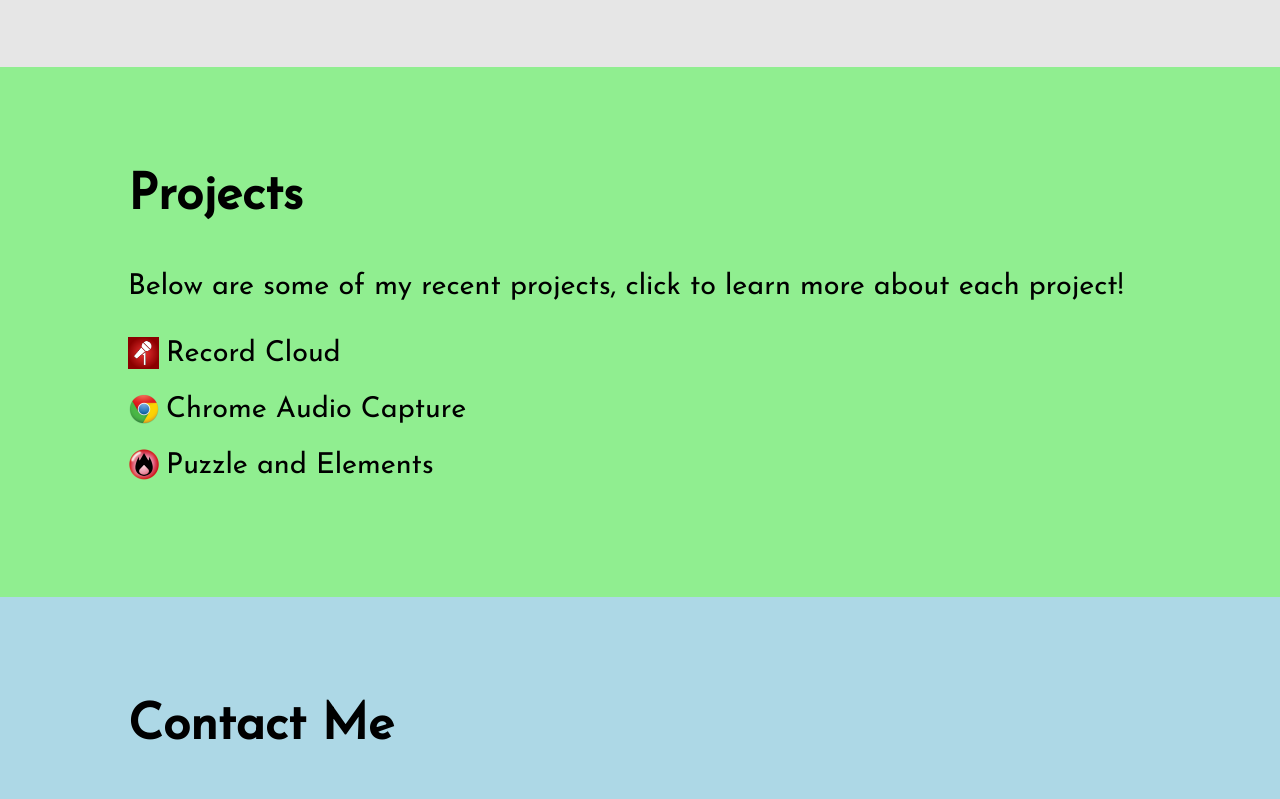
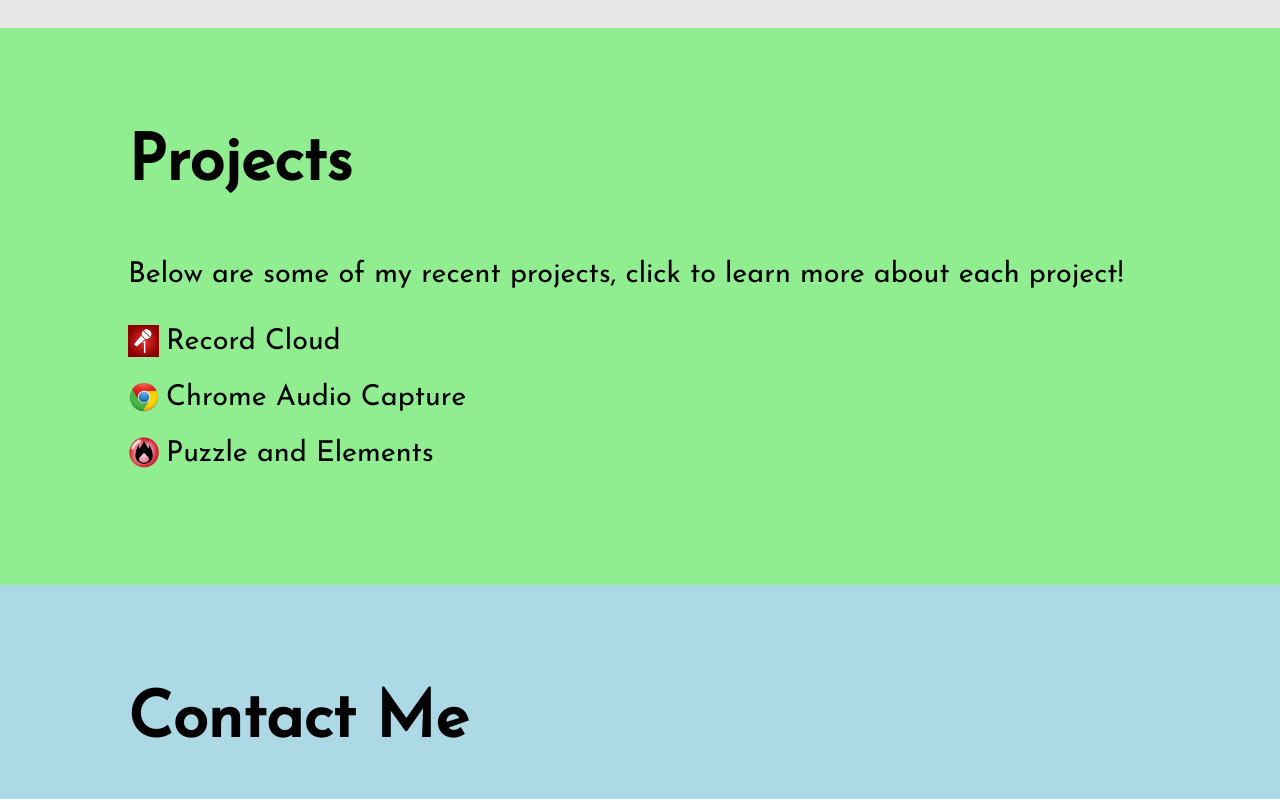
Before and after one commit to arblast/Portfolio, a plain HTML site: page index.html in a window 1280 px wide. Shown: the part 800-1599 px from the top of the page. Drawn offline with Linux system fonts and the light colour scheme.

Commit message:
change title font size and spacing

```diff
--- a/css/main.css
+++ b/css/main.css
@@ -217,7 +217,7 @@
 .name {
   position: relative;
   text-align: center;
-  font-size: 15vw;
+  font-size: 12vw;
   white-space: nowrap;
 }
 
@@ -315,8 +315,8 @@
 }
 
 .project-title {
-  font-size: 50px;
-  margin-bottom: 50px;
+  font-size: 5vw;
+  margin-bottom: 8vh;
 }
 
 .record-cloud-icon {
@@ -394,8 +394,8 @@
 /*CONTACT*/
 
 .contact-title {
-  font-size: 50px;
-  margin-bottom: 50px;
+  font-size: 5vw;
+  margin-bottom: 8vh;
 }
 
 .contact {
```
